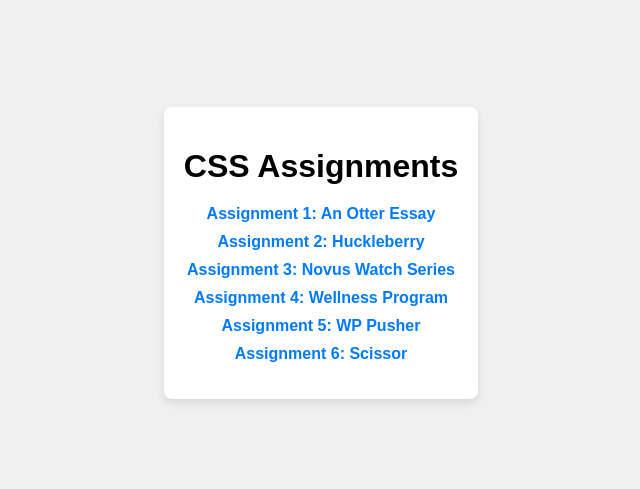
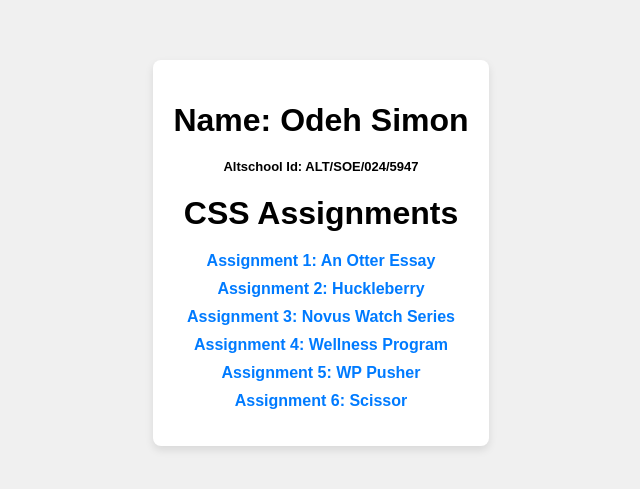
Before and after one commit to odeh-simon/altschool-css, a plain HTML site: page index.html in a window 1280 px wide. Shown: the part 147-636 px from the top of the page, without its empty margins (319-959 px from the left). Drawn offline with Linux system fonts and the light colour scheme.

Commit message:
minor update

```diff
--- a/index.html
+++ b/index.html
@@ -3,7 +3,7 @@
 <head>
     <meta charset="UTF-8">
     <meta name="viewport" content="width=device-width, initial-scale=1.0">
-    <title>HTML Assignment Links</title>
+    <title>CSS Assignment Links</title>
     <style>
         body {
             display: flex;
@@ -43,6 +43,8 @@
 </head>
 <body>
     <div class="card">
+        <h1>Name: Odeh Simon</h1>
+        <h2  style="font-size: small;">Altschool Id: ALT/SOE/024/5947</h2>
         <h1>CSS Assignments</h1>
         <ul>
             <li><a href="Assignment1/index.html" target="_blank">Assignment 1: An Otter Essay</a></li>
```
